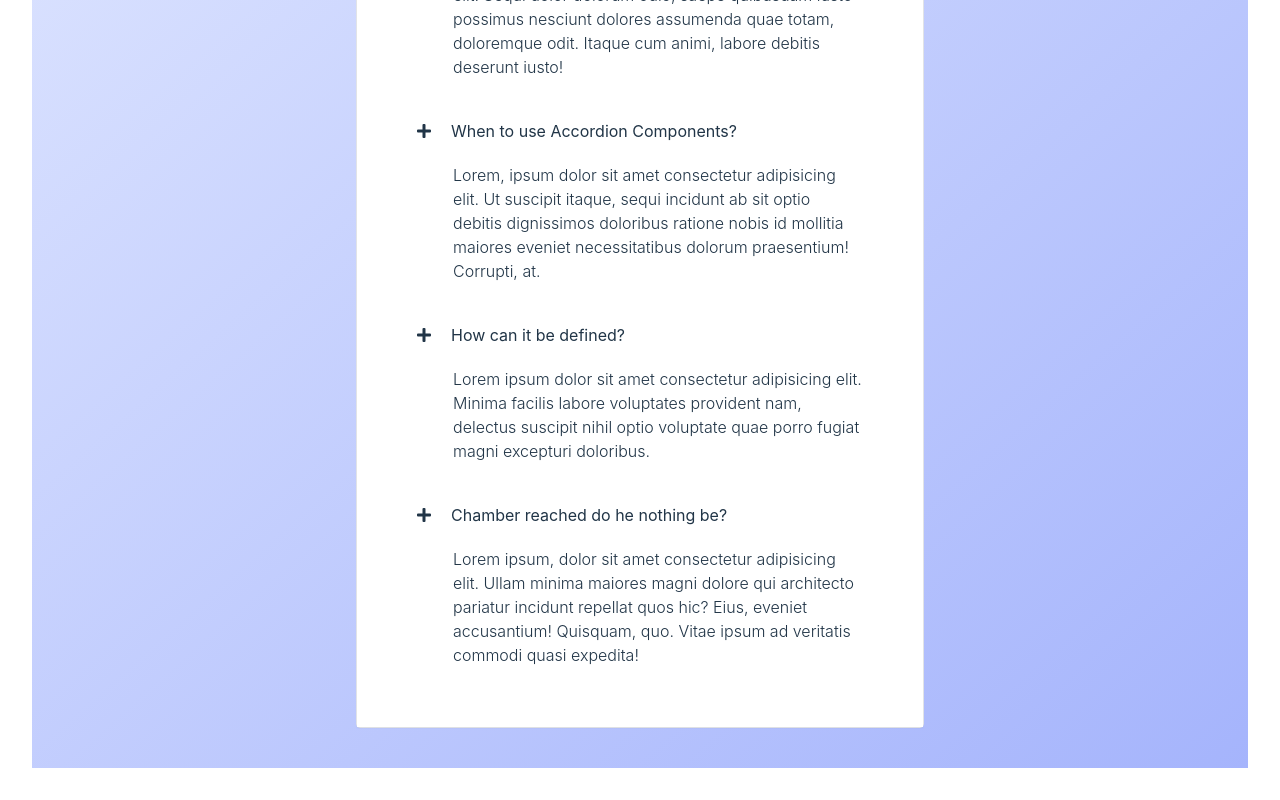
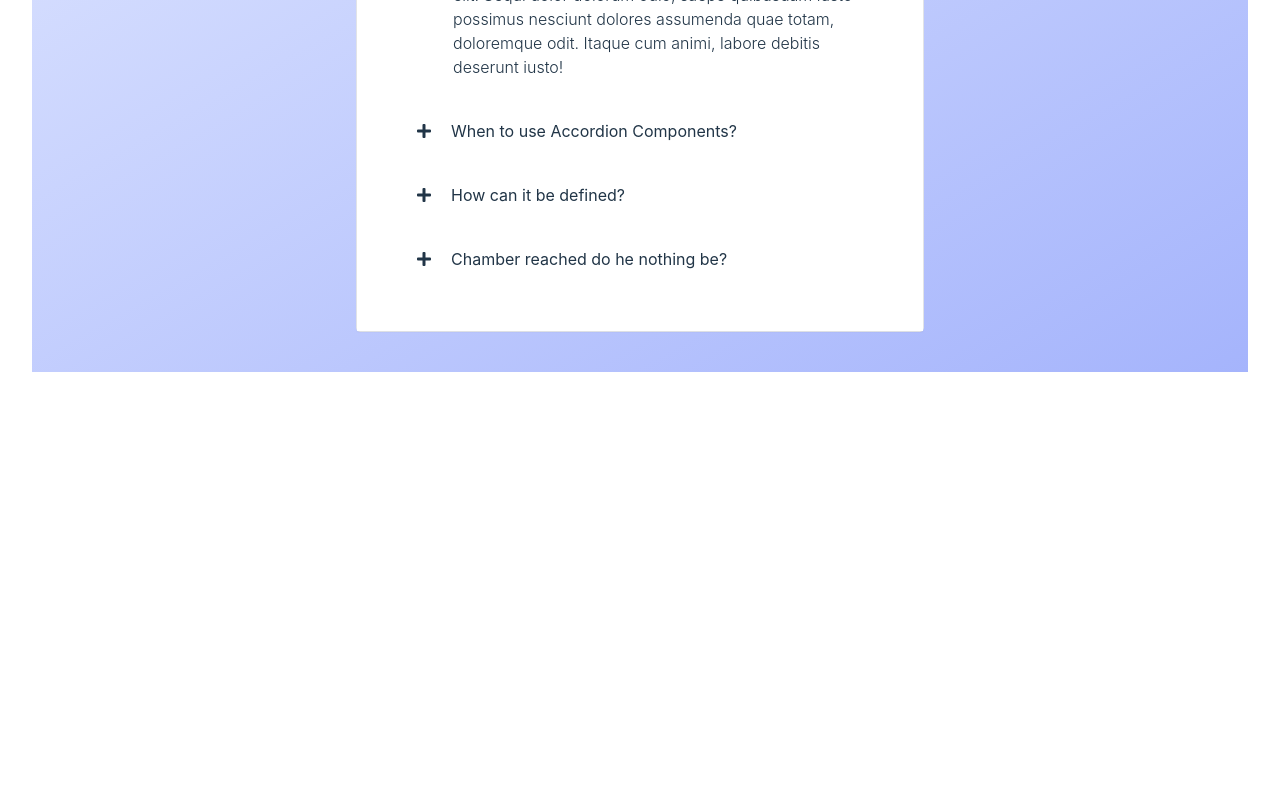
Before and after one commit to LearnWithHasinHayder/vue-events-reactivity, a Vue app: page / in a window 1280 px wide. Shown: the part 454-1254 px from the top of the page. After the commit the page ends 858 px from the top, so only its background shows below. Built offline with nearby package versions, Linux system fonts and the light colour scheme.

Commit message:
Episode 03 Code

```diff
--- a/src/App.vue
+++ b/src/App.vue
@@ -20,12 +20,12 @@
           <!-- What is term -->
           <div class="transition hover:bg-indigo-50">
             <!-- header -->
-            <div class="accordion-header cursor-pointer transition flex space-x-5 px-5 items-center h-16">
+            <div @click="accordionIndex=0" class="accordion-header cursor-pointer transition flex space-x-5 px-5 items-center h-16">
               <i class="fas fa-plus"></i>
               <h3>What is term?</h3>
             </div>
             <!-- Content -->
-            <div class="px-5 pt-0 text-left pb-5">
+            <div class="px-5 pt-0 text-left pb-5" v-show="accordionIndex==0">
               <p class="leading-6 font-light pl-9 ">
                 Lorem ipsum dolor sit, amet consectetur adipisicing elit. Sequi dolor dolorum odio, saepe quibusdam iusto possimus nesciunt dolores assumenda quae totam, doloremque odit. Itaque cum animi, labore debitis deserunt iusto!
               </p>
@@ -35,12 +35,12 @@
           <!-- When to use Accordion Components -->
           <div class="transition hover:bg-indigo-50">
             <!-- header -->
-            <div class="accordion-header cursor-pointer transition flex space-x-5 px-5 items-center h-16">
+            <div @click="accordionIndex=1" class="accordion-header cursor-pointer transition flex space-x-5 px-5 items-center h-16">
               <i class="fas fa-plus"></i>
               <h3>When to use Accordion Components?</h3>
             </div>
             <!-- Content -->
-            <div class="accordion-content px-5 pt-0 text-left pb-5">
+            <div class="accordion-content px-5 pt-0 text-left pb-5" v-show="accordionIndex==1">
               <p class="leading-6 font-light pl-9 ">
                 Lorem, ipsum dolor sit amet consectetur adipisicing elit. Ut suscipit itaque, sequi incidunt ab sit optio debitis dignissimos doloribus ratione nobis id mollitia maiores eveniet necessitatibus dolorum praesentium! Corrupti, at.
               </p>
@@ -50,12 +50,12 @@
           <!-- Accordion Wrapper -->
           <div class="transition hover:bg-indigo-50">
             <!-- header -->
-            <div class="accordion-header cursor-pointer transition flex space-x-5 px-5 items-center h-16">
+            <div @click="accordionIndex=2" class="accordion-header cursor-pointer transition flex space-x-5 px-5 items-center h-16">
               <i class="fas fa-plus"></i>
               <h3>How can it be defined?</h3>
             </div>
             <!-- Content -->
-            <div class="accordion-content px-5 pt-0 text-left pb-5">
+            <div class="accordion-content px-5 pt-0 text-left pb-5" v-show="accordionIndex==2">
               <p class="leading-6 font-light pl-9">
                 Lorem ipsum dolor sit amet consectetur adipisicing elit. Minima facilis labore voluptates provident nam, delectus suscipit nihil optio voluptate quae porro fugiat magni excepturi doloribus.
               </p>
@@ -65,12 +65,12 @@
           <!-- Accordion Wrapper -->
           <div class="transition hover:bg-indigo-50">
             <!-- header -->
-            <div class="accordion-header cursor-pointer transition flex space-x-5 px-5 items-center h-16">
+            <div @click="accordionIndex=3" class="accordion-header cursor-pointer transition flex space-x-5 px-5 items-center h-16">
               <i class="fas fa-plus"></i>
               <h3>Chamber reached do he nothing be?</h3>
             </div>
             <!-- Content -->
-            <div class="accordion-content px-5 pt-0 text-left pb-5">
+            <div class="accordion-content px-5 pt-0 text-left pb-5" v-show="accordionIndex==3">
               <p class="leading-6 font-light pl-9">
                 Lorem ipsum, dolor sit amet consectetur adipisicing elit. Ullam minima maiores magni dolore qui architecto pariatur incidunt repellat quos hic? Eius, eveniet accusantium! Quisquam, quo. Vitae ipsum ad veritatis commodi quasi expedita!
               </p>
```
